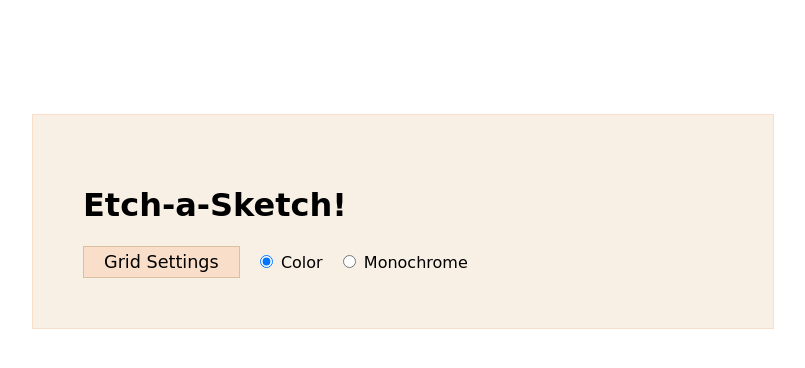
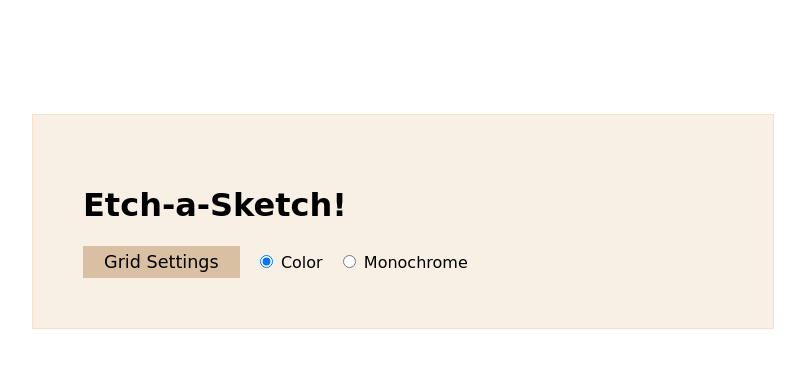
Before and after one commit to Mitadru47/TOP-Etch-a-Sketch, a plain HTML site: page index.html in a window 1280 px wide. In both pictures the pointer is over the button "Grid Settings". Shown: the whole page, without its empty margins (237-1042 px from the left). Drawn offline with Linux system fonts and the light colour scheme; a web font is replaced by a local one.

Commit message:
Minor Tweak

```diff
--- a/styles.css
+++ b/styles.css
@@ -78,7 +78,7 @@ button{
 }
 
 button:hover{
-    background-color: #F9DEC9;
+    background-color: #DAC0A3;
 }
 
 input{
```
